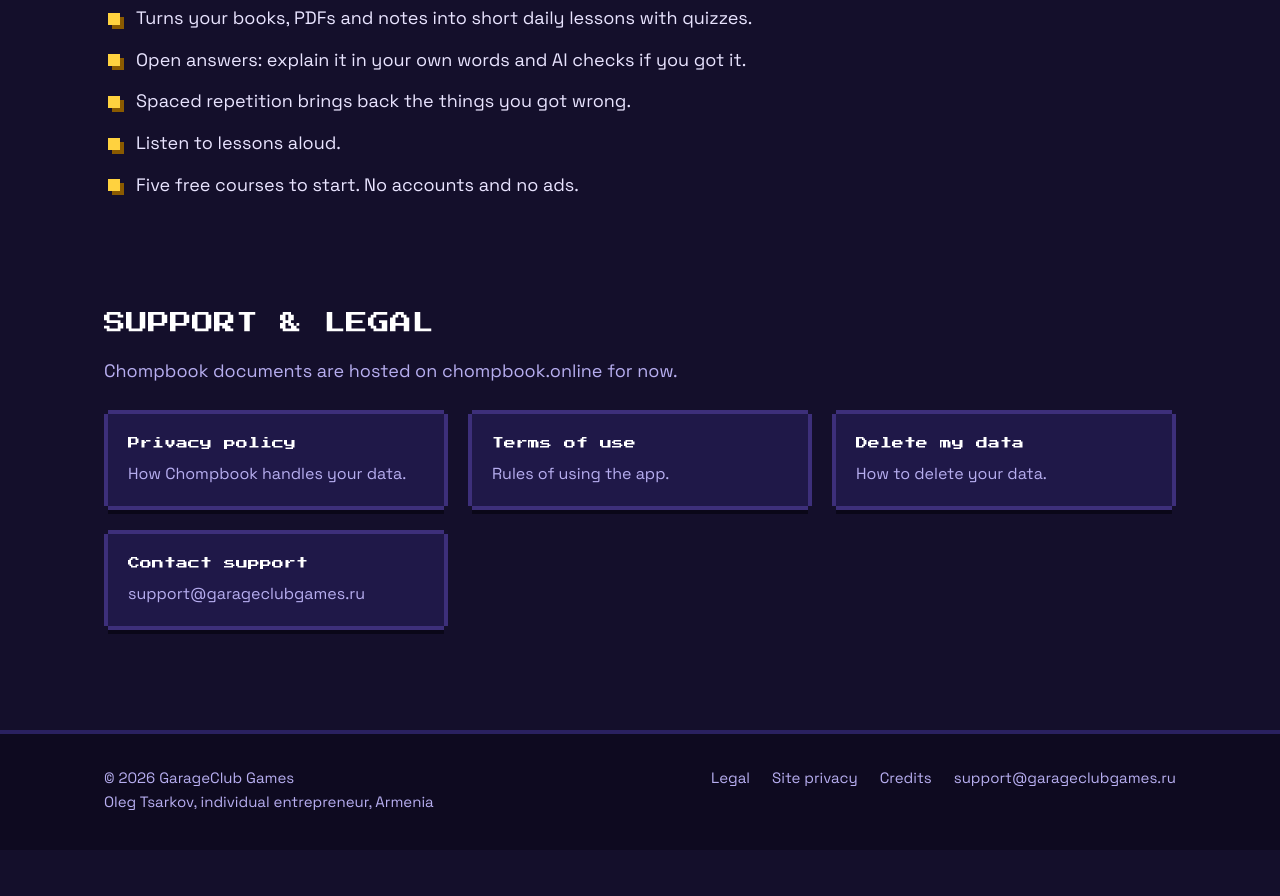
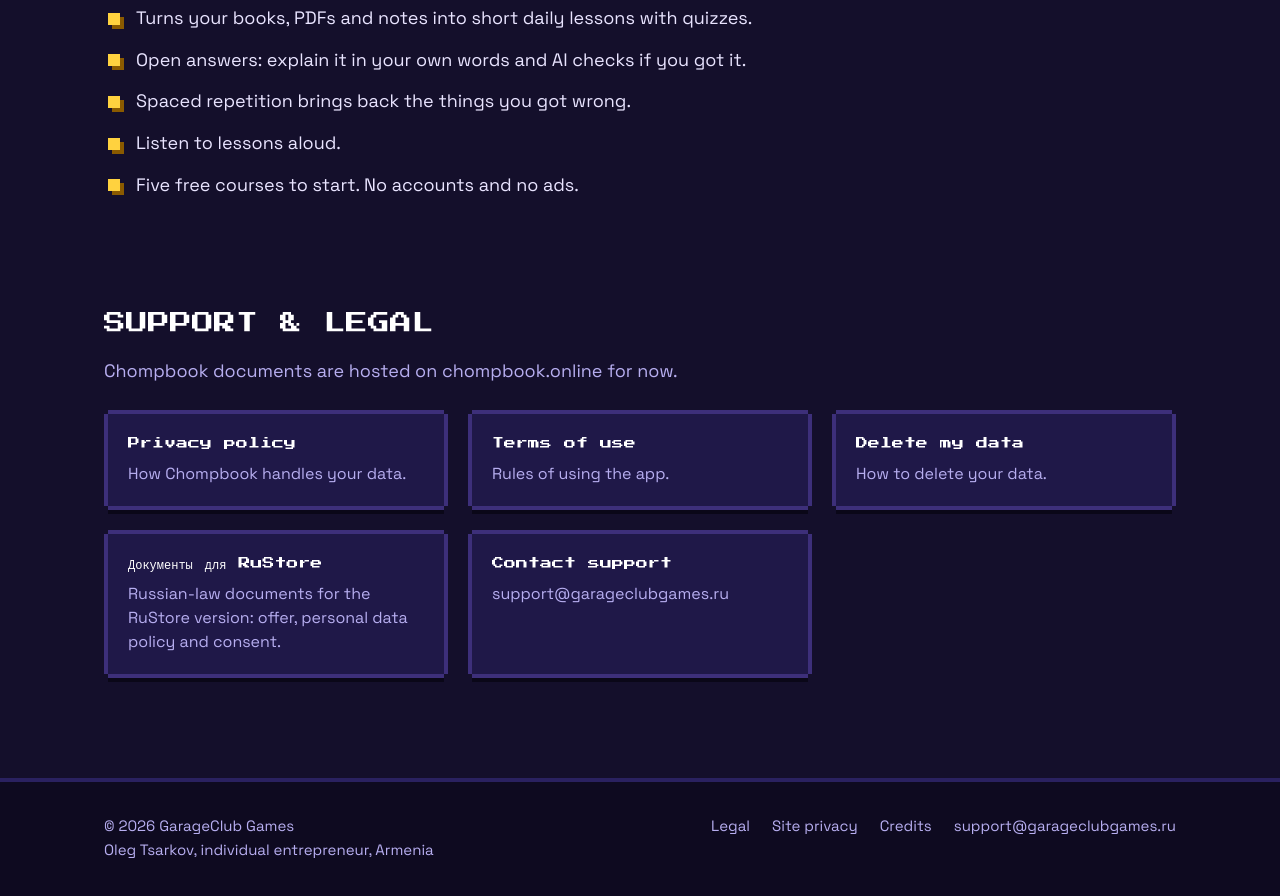
Before and after one commit to helgurkonungson/garageclubgames, a plain HTML site: page chompbook/index.html in a window 1280 px wide. Shown: the part 818-1714 px from the top of the page. Before the commit the page ends 1668 px from the top, so only its background shows below. Drawn offline with Linux system fonts and the light colour scheme.

Commit message:
Chompbook: link the RuStore documents on the legal and Chompbook pages
Co-Authored-By: Claude Opus 5.5 <noreply@anthropic.com>
Claude-Session: https://claude.ai/code/session_0183AWkyWrhVvcZCwfxQPXZi

```diff
--- a/chompbook/index.html
+++ b/chompbook/index.html
@@ -58,6 +58,7 @@
 <a href="https://chompbook.online/privacy/" rel="noopener"><strong>Privacy policy</strong><span>How Chompbook handles your data.</span></a>
 <a href="https://chompbook.online/terms/" rel="noopener"><strong>Terms of use</strong><span>Rules of using the app.</span></a>
 <a href="https://chompbook.online/delete-data/" rel="noopener"><strong>Delete my data</strong><span>How to delete your data.</span></a>
+<a href="https://chompbook.online/cis/" rel="noopener" lang="ru"><strong>Документы для RuStore</strong><span>Russian-law documents for the RuStore version: offer, personal data policy and consent.</span></a>
 <a href="mailto:support@garageclubgames.ru"><strong>Contact support</strong><span>support@garageclubgames.ru</span></a>
 </div>
 </div></section>
```
Also changed, not shown: legal/index.html (+1 -0 lines).
